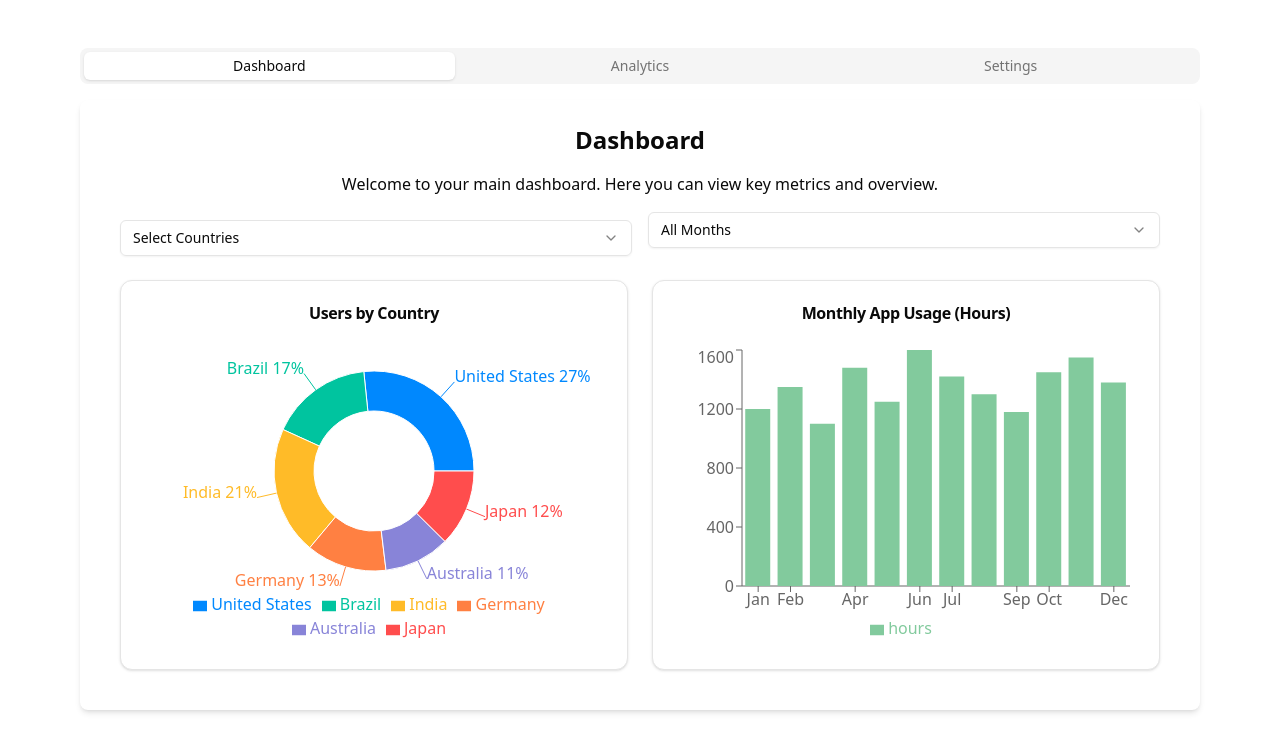
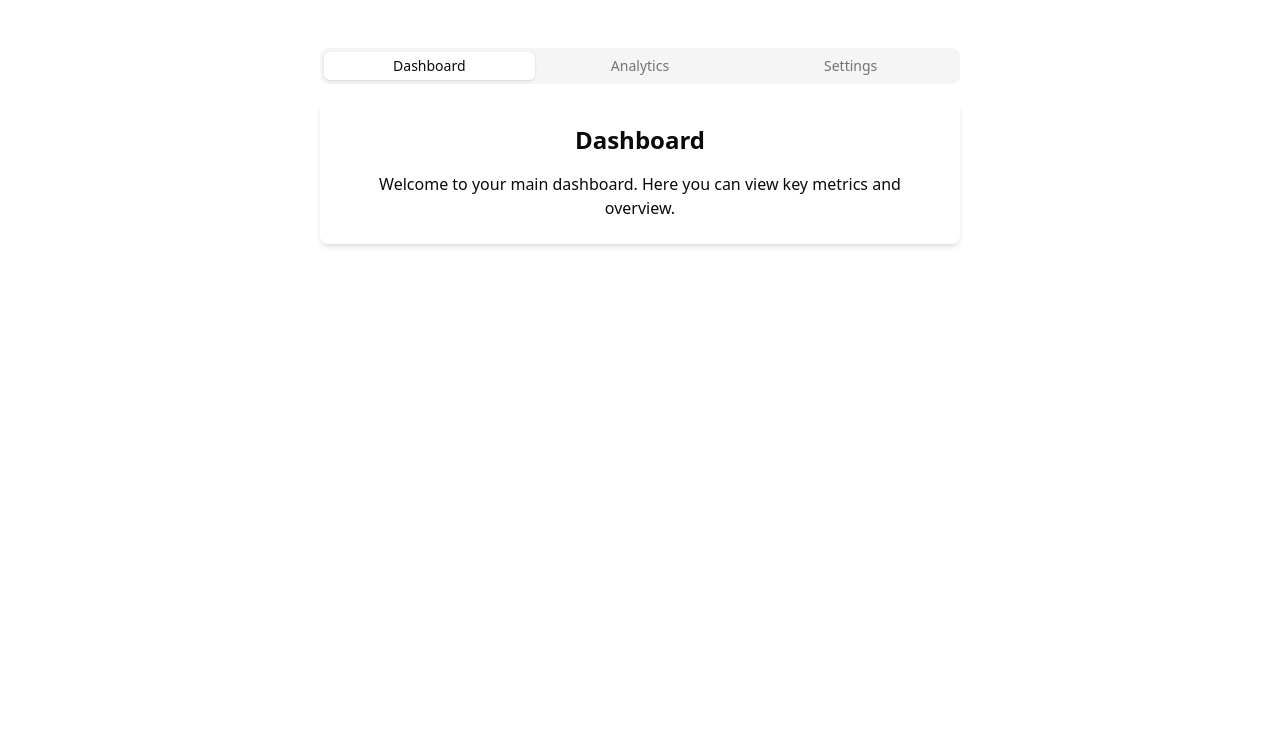
Before and after one commit to petehl/claude-ai-app, a React (Vite) app: page / in a window 1280 px wide. Shown: the top 752 px of the page. Built offline with nearby package versions, Linux system fonts and the light colour scheme.

Commit message:
1st prompt

```diff
--- a/src/components/MainContent/index.tsx
+++ b/src/components/MainContent/index.tsx
@@ -1,12 +1,12 @@
 import React, { useState } from 'react';
 import { Tabs, TabsList, TabsTrigger, TabsContent } from '@/components/ui/tabs';
-import Dashboard from '@/features/dashboard';
+// import Dashboard from '@/features/dashboard';
 
 const ThreeTabNavigation = () => {
   const [activeTab, setActiveTab] = useState('dashboard');
 
   return (
-    <div className="max-w-6xl mx-auto p-4">
+    <div className="max-w-2xl mx-auto p-4">
       <Tabs
         defaultValue="dashboard"
         value={activeTab}
@@ -25,7 +25,7 @@ const ThreeTabNavigation = () => {
           <div className="bg-white p-6 rounded-lg shadow-md">
             <h2 className="text-2xl font-bold mb-4">Dashboard</h2>
             <p>Welcome to your main dashboard. Here you can view key metrics and overview.</p>
-           < Dashboard />
+           {/* < Dashboard /> */}
           </div>
         </TabsContent>
 
```
